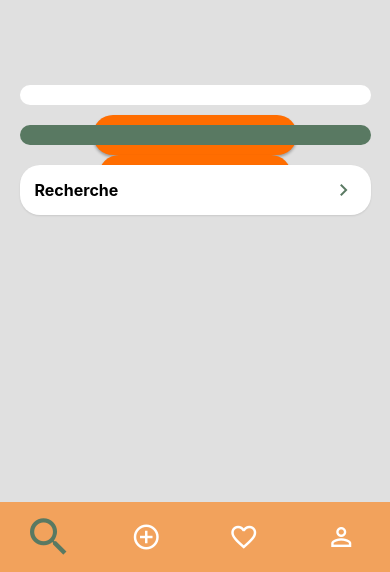
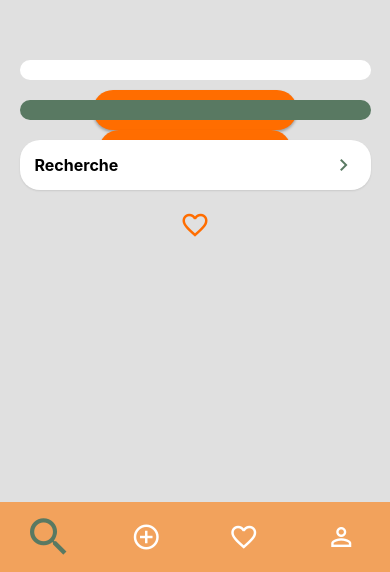
Before and after one commit to lucasleroyy/IWA_Campseeker_IG5, a React Native app: screen /Test_Lucas in a window 390 px wide. Shown: the part 272-844 px from the top of the page. Built offline with nearby package versions, Linux system fonts and the light colour scheme.

Commit message:
ajout composant favoris

```diff
--- a/src/Pages/Test_Lucas.js
+++ b/src/Pages/Test_Lucas.js
@@ -5,6 +5,7 @@ import BoiteBlanche from '../components/Boite_blanche';
 import Bouton from '../components/Bouton';
 import Bandeau from '../components/Bandeau';
 import ChampRedirection from '../components/Champ_redirection';
+import Favoris from '../components/Favoris';
 
 const MonComponent = () => {
   return (
@@ -21,6 +22,9 @@ const MonComponent = () => {
 
       <ChampRedirection label="Recherche" targetScreen="PageRecherche" />
 
+      {/* Ajout du composant Favoris pour le tester */}
+      <Favoris />
+
       <Bandeau currentPage="Search" onNavigate={(page) => console.log('Naviguer vers', page)} />
     </View>
   );
--- /dev/null
+++ b/src/components/Favoris.js
@@ -0,0 +1,29 @@
+import React, { useState } from 'react';
+import { TouchableOpacity, StyleSheet } from 'react-native';
+import { MaterialIcons } from '@expo/vector-icons';
+
+const Favoris = () => {
+  const [isFavorite, setIsFavorite] = useState(false);
+
+  const toggleFavorite = () => {
+    setIsFavorite(!isFavorite);
+  };
+
+  return (
+    <TouchableOpacity onPress={toggleFavorite} style={styles.container}>
+      <MaterialIcons
+        name={isFavorite ? 'favorite' : 'favorite-border'}
+        size={30}
+        color="#FF6D00" // Orange pour le cœur
+      />
+    </TouchableOpacity>
+  );
+};
+
+const styles = StyleSheet.create({
+  container: {
+    padding: 10, // Pour augmenter la zone de clic autour du cœur
+  },
+});
+
+export default Favoris;
```
